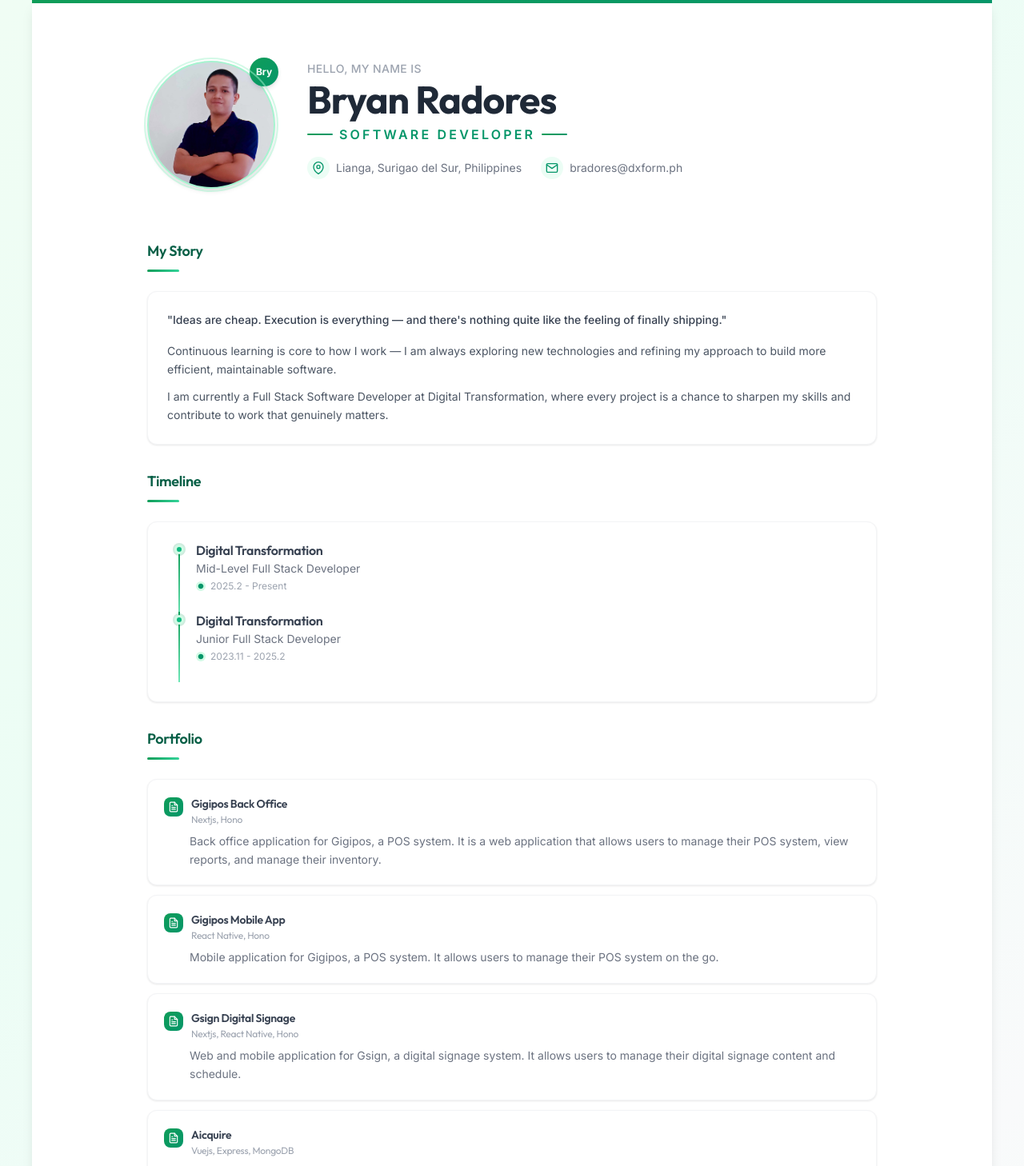
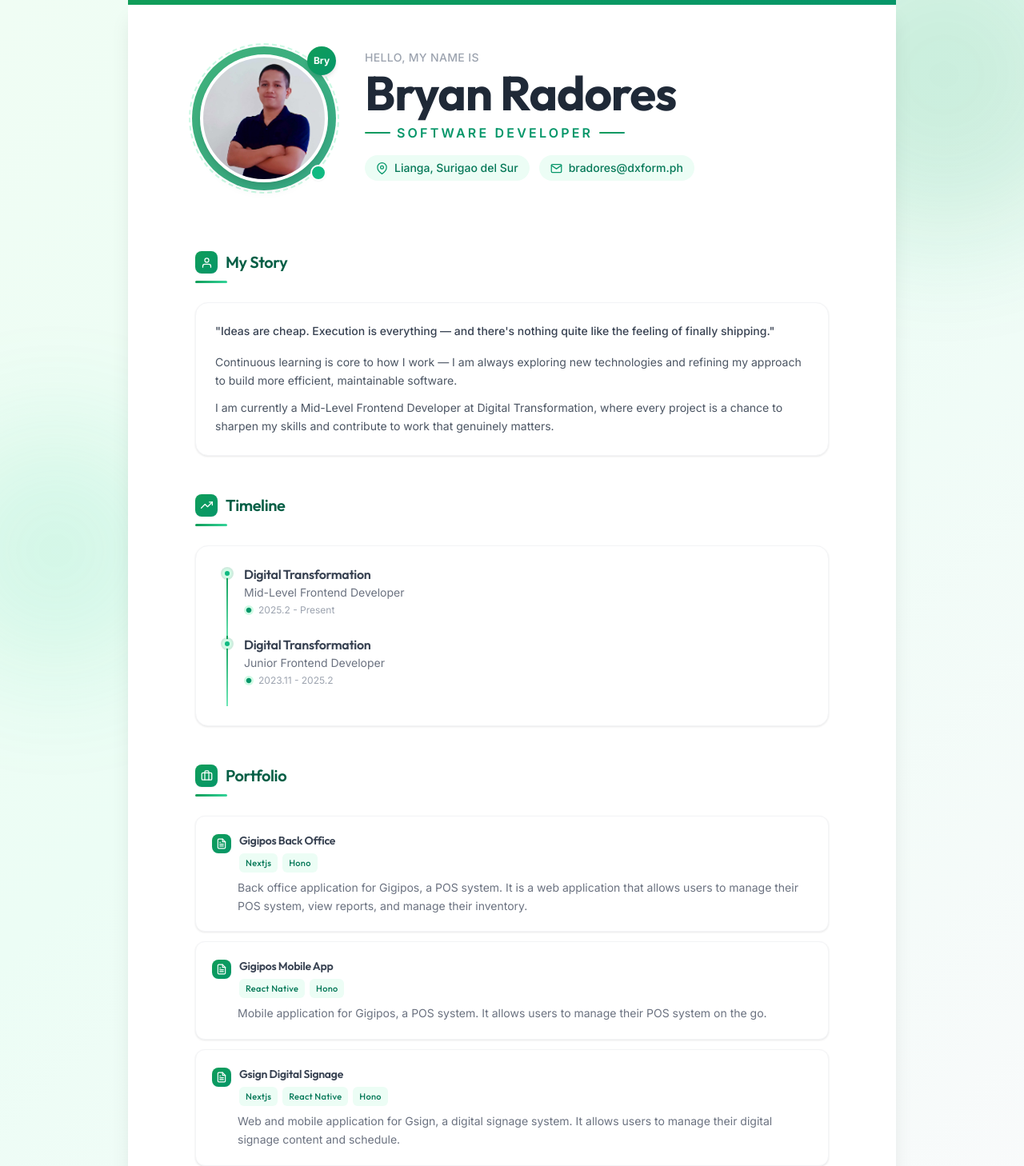
Before and after one commit to bradores/bradores.github.io, a React (Vite) app: page / in a window 1280 px wide. Shown: the top 1458 px of the page at 80% size. Built offline with nearby package versions, Linux system fonts and the light colour scheme.

Commit message:
design updates

```diff
--- a/src/App.tsx
+++ b/src/App.tsx
@@ -30,29 +30,35 @@ const sectionVariants = {
 
 export default function App() {
   return (
+    <>
+      {/* Ambient background decoration */}
+      <div className="bg-blob bg-blob-1" aria-hidden="true" />
+      <div className="bg-blob bg-blob-2" aria-hidden="true" />
+      <div className="bg-blob bg-blob-3" aria-hidden="true" />
+
       <motion.div
-      className="main max-w-[1200px] mx-auto bg-white min-h-screen shadow-lg relative z-10"
+        className="main max-w-[960px] mx-auto bg-white min-h-screen shadow-xl relative z-10"
         initial="hidden"
         animate="visible"
         variants={containerVariants}
       >
         {/* Top decorative accent */}
         <motion.div
-        className="h-1 w-full green-gradient"
+          className="h-1.5 w-full green-gradient"
           initial={{ scaleX: 0 }}
           animate={{ scaleX: 1 }}
           transition={{ duration: 1, ease: 'easeOut' }}
           style={{ transformOrigin: 'left' }}
         />
 
-      <div className="content w-[92%] md:w-[88%] px-[4%] md:px-[6%] py-[4%] md:py-[6%] mx-auto">
+        <div className="content w-[94%] md:w-[90%] mx-auto px-5 md:px-9 py-10 md:py-14">
           <motion.div variants={sectionVariants}>
             <Header />
           </motion.div>
 
           {/* Information section */}
           <motion.div
-          className="information w-full clearfix flex flex-col gap-8 mt-8"
+            className="information w-full clearfix flex flex-col gap-10 md:gap-12 mt-10 md:mt-12"
             variants={containerVariants}
             initial="hidden"
             whileInView="visible"
@@ -71,7 +77,15 @@ export default function App() {
               <Skills />
             </motion.div>
           </motion.div>
+
+          {/* Footer */}
+          <footer className="mt-12 md:mt-16 pt-6 border-t border-gray-100 text-center">
+            <p className="text-xs text-gray-400">
+              © {new Date().getFullYear()} Bryan Radores
+            </p>
+          </footer>
         </div>
       </motion.div>
+    </>
   )
 }
--- a/src/components/Header.tsx
+++ b/src/components/Header.tsx
@@ -12,17 +12,31 @@ export default function Header() {
         <div className="flex flex-col md:flex-row items-center md:items-start gap-6 md:gap-0">
           {/* Avatar */}
           <motion.div
-            className="relative w-[160px] h-[160px] flex-shrink-0 group"
+            className="relative w-[172px] h-[172px] flex-shrink-0 group flex items-center justify-center"
             initial={{ opacity: 0, scale: 0.5, rotate: -10 }}
             animate={{ opacity: 1, scale: 1, rotate: 0 }}
             transition={{ duration: 0.6, ease: 'easeOut', type: 'spring', stiffness: 200 }}
           >
+            {/* Gradient ring */}
+            <div className="absolute -inset-1 rounded-full green-gradient opacity-80" />
+            {/* Decorative dashed ring */}
+            <motion.div
+              className="absolute -inset-2 rounded-full border-2 border-dashed border-green-200/60"
+              initial={{ opacity: 0, scale: 1.2, rotate: -20 }}
+              animate={{ opacity: 1, scale: 1, rotate: 0 }}
+              transition={{ delay: 0.25, duration: 0.6 }}
+            />
             <a
               href="#"
               onClick={(e) => { e.preventDefault(); setShowContact(true) }}
-              className="avatar-pic block w-[160px] h-[160px] rounded-full border-2 border-green-200 overflow-hidden cursor-pointer shadow-md group-hover:shadow-lg transition-all duration-300"
+              className="avatar-pic relative block w-[160px] h-[160px] rounded-full border-4 border-white overflow-hidden cursor-pointer shadow-lg group-hover:shadow-xl transition-all duration-300"
             >
             </a>
+            {/* Availability status dot */}
+            <span
+              className="absolute bottom-2 right-2 w-5 h-5 rounded-full bg-green-500 border-2 border-white shadow-sm"
+              title="Open to opportunities"
+            />
             <motion.span
               className="absolute -top-1 -right-1 w-9 h-9 rounded-full green-gradient text-white flex items-center justify-center text-xs font-bold shadow-md"
               initial={{ opacity: 0, scale: 0 }}
@@ -32,13 +46,6 @@ export default function Header() {
             >
               Bry
             </motion.span>
-            {/* Decorative ring */}
-            <motion.div
-              className="absolute -inset-1 rounded-full border-2 border-green-200/50"
-              initial={{ opacity: 0, scale: 1.2 }}
-              animate={{ opacity: 1, scale: 1 }}
-              transition={{ delay: 0.2, duration: 0.5 }}
-            />
           </motion.div>
 
           {/* Base info */}
@@ -52,7 +59,7 @@ export default function Header() {
               Hello, my name is
             </motion.p>
             <motion.h1
-              className="text-3xl md:text-4xl lg:text-5xl font-bold text-gray-800 leading-tight mb-2"
+              className="text-4xl md:text-5xl lg:text-6xl font-bold text-gray-800 leading-tight mb-2"
               initial={{ opacity: 0, x: -30 }}
               animate={{ opacity: 1, x: 0 }}
               transition={{ delay: 0.3, duration: 0.6, ease: 'easeOut' }}
@@ -71,7 +78,7 @@ export default function Header() {
             </motion.div>
 
             <motion.div
-              className="flex flex-col sm:flex-row items-center justify-center md:justify-start gap-3 sm:gap-6"
+              className="flex flex-col sm:flex-row items-center justify-center md:justify-start gap-3 sm:gap-3"
               initial="hidden"
               animate="visible"
               variants={{
@@ -79,21 +86,19 @@ export default function Header() {
               }}
             >
               <motion.span
-                className="flex items-center gap-2 text-gray-500 text-sm"
+                className="inline-flex items-center gap-2 px-3.5 py-1.5 rounded-full bg-green-50 text-green-700 text-sm font-medium"
                 variants={{
                   hidden: { opacity: 0, y: 15 },
                   visible: { opacity: 1, y: 0, transition: { duration: 0.5 } },
                 }}
               >
-                <span className="w-7 h-7 rounded-full bg-green-50 text-green-600 flex items-center justify-center">
-                  <FiMapPin size={16} />
-                </span>
-                Lianga, Surigao del Sur, Philippines
+                <FiMapPin size={15} className="text-green-600" />
+                Lianga, Surigao del Sur
               </motion.span>
               <motion.a
                 href="#"
                 onClick={(e) => { e.preventDefault(); setShowContact(true) }}
-                className="flex items-center gap-2 text-gray-500 hover:text-green-600 text-sm transition-colors duration-200 group cursor-pointer"
+                className="inline-flex items-center gap-2 px-3.5 py-1.5 rounded-full bg-green-50 text-green-700 hover:bg-green-100 text-sm font-medium transition-colors duration-200 group cursor-pointer"
                 variants={{
                   hidden: { opacity: 0, y: 15 },
                   visible: { opacity: 1, y: 0, transition: { duration: 0.5 } },
@@ -101,9 +106,7 @@ export default function Header() {
                 whileHover={{ scale: 1.02 }}
                 whileTap={{ scale: 0.98 }}
               >
-                <span className="w-7 h-7 rounded-full bg-green-50 text-green-600 flex items-center justify-center group-hover:bg-green-100 transition-colors">
-                  <FiMail size={16} />
-                </span>
+                <FiMail size={15} className="text-green-600" />
                 bradores@dxform.ph
               </motion.a>
             </motion.div>
--- a/src/components/MyStory.tsx
+++ b/src/components/MyStory.tsx
@@ -1,4 +1,5 @@
 import { motion } from 'framer-motion'
+import { FiUser } from 'react-icons/fi'
 
 export default function MyStory() {
   return (
@@ -10,16 +11,19 @@ export default function MyStory() {
         transition={{ duration: 0.6, ease: 'easeOut' }}
       >
         <motion.h3
-          className="section-title text-lg font-semibold"
+          className="section-title text-xl font-semibold flex items-center gap-2.5"
           initial={{ opacity: 0, x: -20 }}
           whileInView={{ opacity: 1, x: 0 }}
           viewport={{ once: true }}
           transition={{ duration: 0.5, delay: 0.1 }}
         >
+          <span className="w-7 h-7 rounded-lg green-gradient text-white flex items-center justify-center text-sm shadow-sm">
+            <FiUser size={15} />
+          </span>
           My Story
         </motion.h3>
         <motion.div
-          className="bg-white rounded-xl p-5 md:p-6 shadow-card border border-gray-100 hover-lift"
+          className="bg-white rounded-2xl p-5 md:p-6 shadow-card border border-gray-100 hover:border-green-200 hover-lift"
           initial={{ opacity: 0, y: 20, scale: 0.98 }}
           whileInView={{ opacity: 1, y: 0, scale: 1 }}
           viewport={{ once: true, margin: '-50px' }}
@@ -38,7 +42,7 @@ export default function MyStory() {
           <div className="space-y-3 text-sm text-gray-600 leading-relaxed">
             {[
               'Continuous learning is core to how I work — I am always exploring new technologies and refining my approach to build more efficient, maintainable software.',
-              'I am currently a Full Stack Software Developer at Digital Transformation, where every project is a chance to sharpen my skills and contribute to work that genuinely matters.',
+              'I am currently a Mid-Level Frontend Developer at Digital Transformation, where every project is a chance to sharpen my skills and contribute to work that genuinely matters.',
             ].map((text, i) => (
               <motion.p
                 key={i}
--- a/src/components/Portfolio.tsx
+++ b/src/components/Portfolio.tsx
@@ -1,6 +1,6 @@
 import { motion } from 'framer-motion'
 import { portfolioItems } from '../data'
-import { FiFileText } from 'react-icons/fi'
+import { FiFileText, FiBriefcase } from 'react-icons/fi'
 
 const portfolioVariants = {
   hidden: { opacity: 0, y: 20 },
@@ -24,19 +24,22 @@ export default function Portfolio() {
       transition={{ duration: 0.6, ease: 'easeOut' }}
     >
       <motion.h3
-        className="section-title text-lg font-semibold"
+        className="section-title text-xl font-semibold flex items-center gap-2.5"
         initial={{ opacity: 0, x: -20 }}
         whileInView={{ opacity: 1, x: 0 }}
         viewport={{ once: true }}
         transition={{ duration: 0.5 }}
       >
+        <span className="w-7 h-7 rounded-lg green-gradient text-white flex items-center justify-center text-sm shadow-sm">
+          <FiBriefcase size={15} />
+        </span>
         Portfolio
       </motion.h3>
       <div className="space-y-3">
         {portfolioItems.map((item, index) => (
           <motion.div
             key={index}
-            className="modern-card p-4 md:p-5 border border-gray-100 cursor-pointer group"
+            className="modern-card p-4 md:p-5 border border-gray-100 hover:border-green-200 cursor-pointer group"
             custom={index}
             variants={portfolioVariants}
             initial="hidden"
@@ -54,7 +57,16 @@ export default function Portfolio() {
               </motion.span>
               <span>
                 {item.title}
-                <span className="block text-xs font-normal text-gray-400 mt-0.5">{item.tech}</span>
+                <span className="mt-1.5 flex flex-wrap gap-1.5">
+                  {item.tech.split(',').map((t) => (
+                    <span
+                      key={t}
+                      className="px-2 py-0.5 rounded-md bg-green-50 text-green-700 text-[11px] font-medium tracking-wide"
+                    >
+                      {t.trim()}
+                    </span>
+                  ))}
+                </span>
               </span>
             </h4>
             <p className="mt-2 text-sm text-gray-500 leading-relaxed pl-8">{item.description}</p>
--- a/src/components/Timeline.tsx
+++ b/src/components/Timeline.tsx
@@ -1,5 +1,6 @@
 import { motion } from 'framer-motion'
 import { timelineItems } from '../data'
+import { FiTrendingUp } from 'react-icons/fi'
 
 const timelineVariants = {
   hidden: { opacity: 0, x: -30 },
@@ -23,17 +24,20 @@ export default function Timeline() {
       transition={{ duration: 0.6, ease: 'easeOut' }}
     >
       <motion.h3
-        className="section-title text-lg font-semibold"
+        className="section-title text-xl font-semibold flex items-center gap-2.5"
         initial={{ opacity: 0, x: -20 }}
         whileInView={{ opacity: 1, x: 0 }}
         viewport={{ once: true }}
         transition={{ duration: 0.5 }}
       >
+        <span className="w-7 h-7 rounded-lg green-gradient text-white flex items-center justify-center text-sm shadow-sm">
+          <FiTrendingUp size={15} />
+        </span>
         Timeline
       </motion.h3>
 
       <motion.div
-        className="bg-white rounded-xl p-5 md:p-6 shadow-card border border-gray-100 hover-lift"
+        className="bg-white rounded-2xl p-5 md:p-6 shadow-card border border-gray-100 hover:border-green-200 hover-lift"
         initial={{ opacity: 0, y: 20, scale: 0.98 }}
         whileInView={{ opacity: 1, y: 0, scale: 1 }}
         viewport={{ once: true, margin: '-50px' }}
--- a/src/data.ts
+++ b/src/data.ts
@@ -27,13 +27,13 @@ export const timelineItems: TimelineItem[] = [
   {
     id: 's2',
     title: 'Digital Transformation',
-    subtitle: 'Mid-Level Full Stack Developer',
+    subtitle: 'Mid-Level Frontend Developer',
     period: '2025.2 - Present',
   },
   {
     id: 's1',
     title: 'Digital Transformation',
-    subtitle: 'Junior Full Stack Developer',
+    subtitle: 'Junior Frontend Developer',
     period: '2023.11 - 2025.2',
   },
 ]
@@ -49,14 +49,14 @@ export const skillGroups: SkillGroup[] = [
   { category: 'Web Backend', name: '', level: 0 },
   { name: 'Expressjs', level: 8 },
   { name: 'Honojs', level: 10 },
-  { name: 'Nestjs', level: 4 },
+  { name: 'Nestjs', level: 2 },
   { name: 'Prisma ORM', level: 8 },
   { name: 'Drizzle ORM', level: 4 },
   { name: 'PHP Core', level: 10 },
 
   { category: 'Mobile Development', name: '', level: 0 },
   { name: 'React Native', level: 8 },
-  { name: 'Jetpack Compose Kotlin', level: 2 },
+  { name: 'Jetpack Compose Kotlin', level: 1 },
 
   { category: 'Database', name: '', level: 0 },
   { name: 'MySQL', level: 10 },
--- a/src/index.css
+++ b/src/index.css
@@ -11,11 +11,12 @@ html {
 
 body {
   font-family: 'Inter', 'Outfit', system-ui, -apple-system, sans-serif;
-  font-size: 14px;
-  line-height: 1.6;
+  font-size: 15px;
+  line-height: 1.65;
   color: #4b5563;
   background: linear-gradient(135deg, #f0fdf4 0%, #ecfdf5 30%, #f9fafb 70%, #f0fdf4 100%);
   min-height: 100vh;
+  overflow-x: hidden;
 }
 
 h1, h2, h3, h4, h5, h6 {
@@ -294,6 +295,10 @@ input, button {
   left: 50%;
   animation: float 12s ease-in-out infinite 2s;
 }
+@keyframes float {
+  0%, 100% { transform: translateY(0px); }
+  50% { transform: translateY(-12px); }
+}
 
 /* Animated cards */
 .hover-lift {
```
Also changed, not shown: src/components/Skills.tsx (+8 -4 lines). Lines whose indentation alone changed are shown as unchanged.
